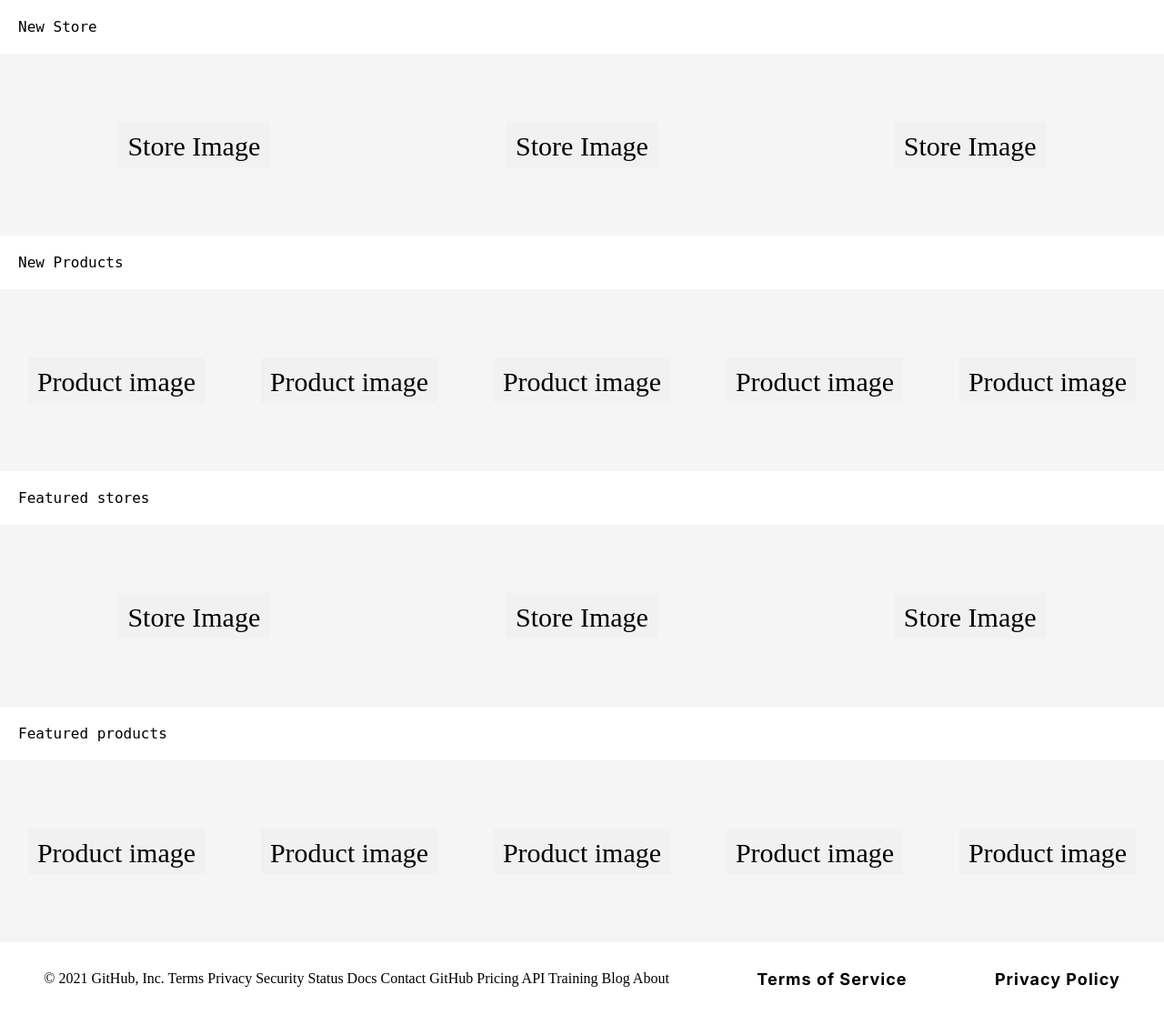
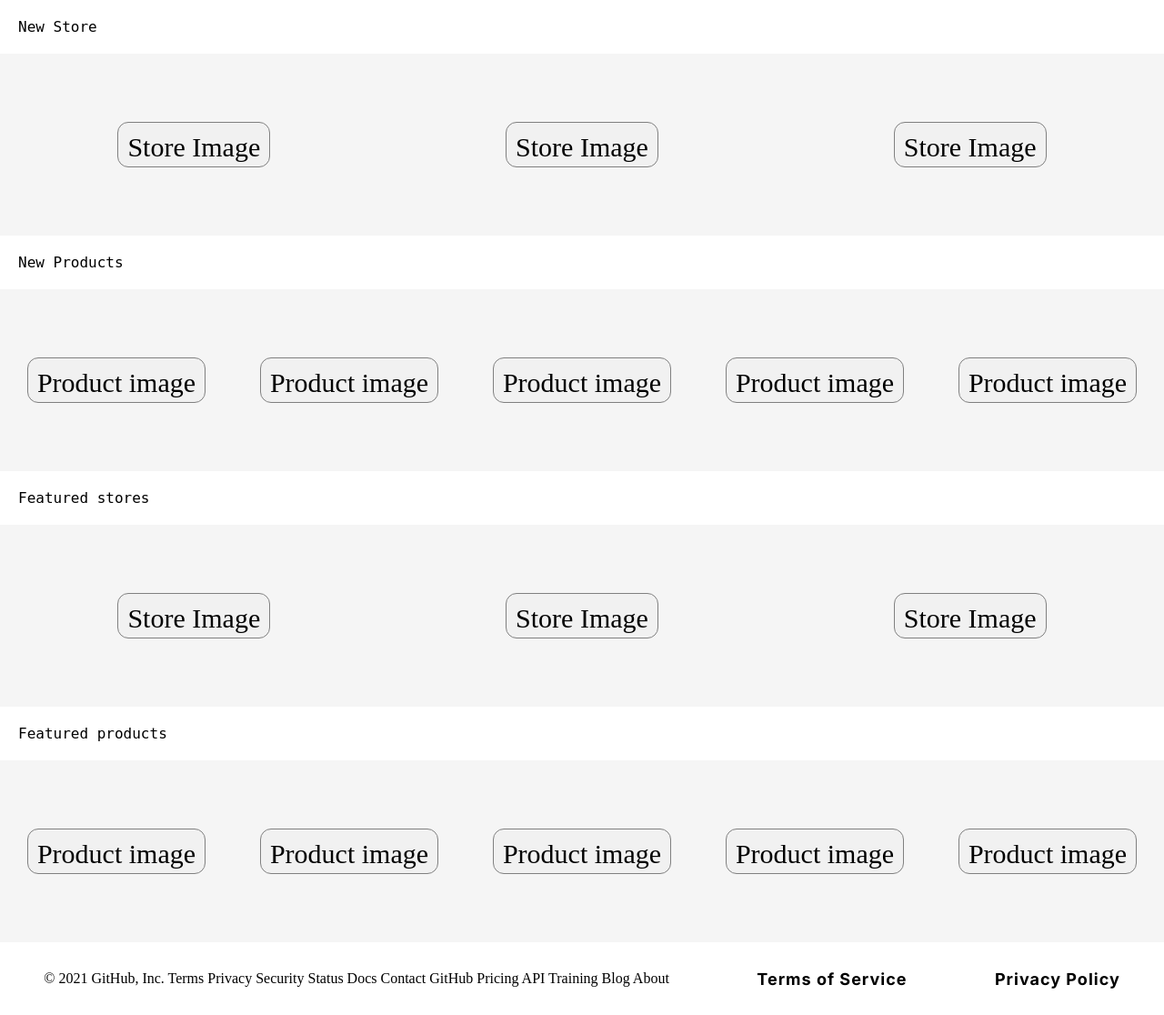
Before and after one commit to nhatquan0312/Web_Programming, a PHP site: page / in a window 1280 px wide. Shown: the part 80-1196 px from the top of the page at 91% size. Run offline with PHP 8.4, Linux system fonts and the light colour scheme.

Commit message:
add transition to product and store item

```diff
--- a/index.css
+++ b/index.css
@@ -21,12 +21,14 @@
     justify-content: space-around;
     align-items: center;
 }
-.store{
+.stores{
     background-color: #f1f1f1;
   margin: 10px;
   padding: 10px;
   font-size: 30px;
   height: 50px;
+  border: 1px solid gray;
+  border-radius: 12px;
 }
 .products {
  background-color: #f1f1f1;
@@ -34,10 +36,14 @@
   padding: 10px;
   font-size: 30px;
   height: 50px;
+  border: 1px solid gray;
+  border-radius: 12px;
 }
-.products a{
-    position: relative;
-    align-items:center ;
+.products:hover{
+    transform: scale(1.15);
+}
+.stores:hover{
+    transform: scale(1.15);
 }
 
 .featured_stores {
--- a/index.html
+++ b/index.html
@@ -43,21 +43,21 @@
     <main>
         <div class="title">New Store</div>
         <div class="stores_container">
-            <div class="store">
+            <div class="stores">
                 Store Image
                 <div class="store_home"></div>
                 <div class="browse_product"></div>
                 <div class="product_detail"></div>
                 <div class="order_placement"></div>
             </div>
-            <div class="store">
+            <div class="stores">
                 Store Image
                 <div class="store_home"></div>
                 <div class="browse_product"></div>
                 <div class="product_detail"></div>
                 <div class="order_placement"></div>
             </div>
-            <div class="store">
+            <div class="stores">
                 Store Image
                 <div class="store_home"></div>
                 <div class="browse_product"></div>
@@ -76,21 +76,21 @@
         </div>
         <div class="title">Featured stores</div>
         <div class="stores_container">
-            <div class="store">
+            <div class="stores">
                Store Image
             <div class="store_home"></div>
             <div class="browse_product"></div>
             <div class="product_detail"></div>
             <div class="order_placement"></div>
         </div>
-            <div class="store">
+            <div class="stores">
                Store Image
             <div class="store_home"></div>
             <div class="browse_product"></div>
             <div class="product_detail"></div>
             <div class="order_placement"></div>
         </div>
-            <div class="store">
+            <div class="stores">
                Store Image
             <div class="store_home"></div>
             <div class="browse_product"></div>
```
